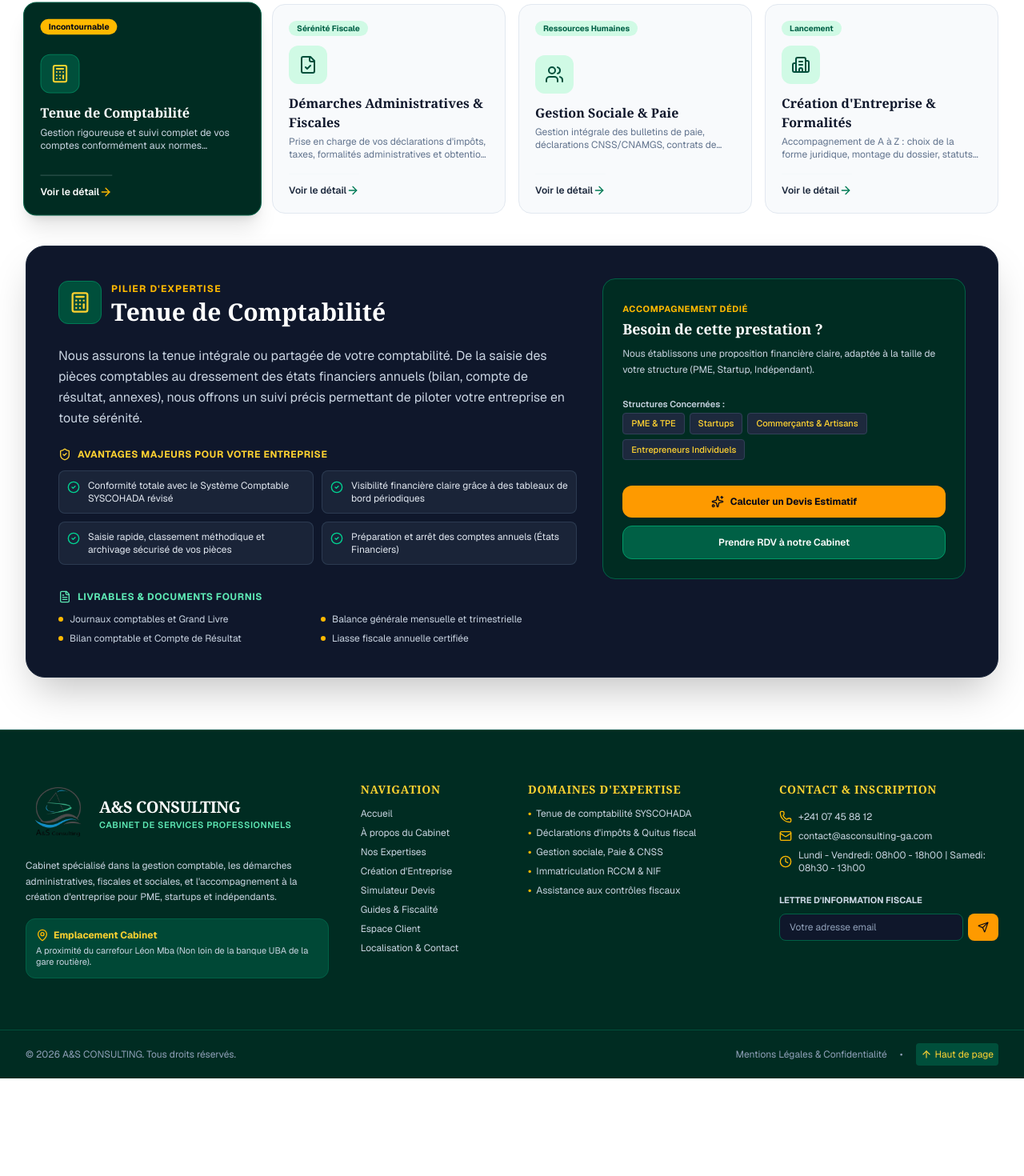
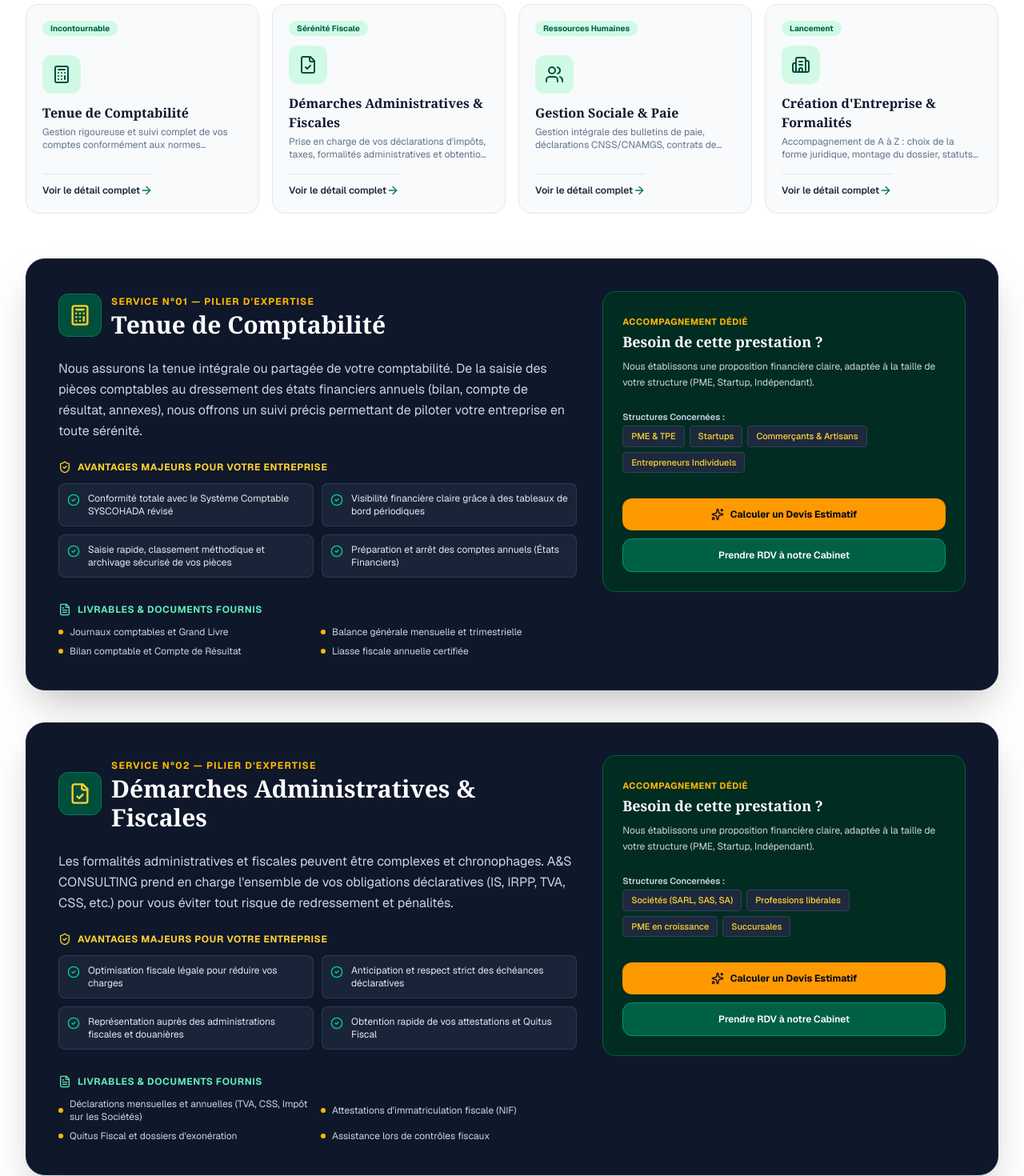
Before and after one commit to Agascom/asconsulting, a Next.js app: page /services in a window 1280 px wide. Shown: the part 478-1948 px from the top of the page at 80% size. Before the commit the page ends 1826 px from the top, so only its background shows below. Built offline with nearby package versions, Linux system fonts and the light colour scheme.

Commit message:
Suppression de la page /a-propos ; page services : affichage du détail complet de chaque service en sections empilées (avantages, livrables, publics cibles)

```diff
--- a/src/components/portal/services-section.tsx
+++ b/src/components/portal/services-section.tsx
@@ -1,6 +1,5 @@
 "use client";
 
-import { useState } from "react";
 import type { PageTab, ServiceDetail } from "@/lib/portal-data";
 import { CORE_SERVICES } from "@/lib/portal-data";
 import {
@@ -33,12 +32,11 @@ function ServiceIcon({ iconName, className }: { iconName: string; className?: st
   return <Icon className={className} />;
 }
 
+function scrollToService(id: string) {
+  document.getElementById(`service-${id}`)?.scrollIntoView({ behavior: "smooth" });
+}
+
 export function ServicesSection({ onNavigate, onOpenAppointment }: ServicesSectionProps) {
-  const [selectedServiceId, setSelectedServiceId] = useState<string>(CORE_SERVICES[0].id);
-
-  const activeService: ServiceDetail =
-    CORE_SERVICES.find((s) => s.id === selectedServiceId) || CORE_SERVICES[0];
-
   return (
     <section id="services" className="border-b border-slate-200 bg-white py-16">
       <div className="mx-auto max-w-7xl px-4 sm:px-6 lg:px-8">
@@ -56,83 +54,90 @@ export function ServicesSection({ onNavigate, onOpenAppointment }: ServicesSecti
           </p>
         </div>
 
-        {/* 4 Core Pillars Selector Cards */}
-        <div className="mb-10 grid grid-cols-1 gap-4 sm:grid-cols-2 lg:grid-cols-4">
-          {CORE_SERVICES.map((srv) => {
-            const isSelected = srv.id === selectedServiceId;
-
-            return (
+        {/* 4 Core Pillars Overview Cards */}
+        <div className="mb-14 grid grid-cols-1 gap-4 sm:grid-cols-2 lg:grid-cols-4">
+          {CORE_SERVICES.map((srv) => (
             <button
               key={srv.id}
-                onClick={() => setSelectedServiceId(srv.id)}
-                className={`relative flex flex-col justify-between rounded-2xl border p-5 text-left transition-all duration-300 ${
-                  isSelected
-                    ? "scale-[1.02] border-emerald-800 bg-emerald-950 text-white shadow-xl"
-                    : "border-slate-200 bg-slate-50 text-slate-800 hover:border-emerald-300 hover:bg-emerald-50"
-                }`}
+              onClick={() => scrollToService(srv.id)}
+              className="group relative flex flex-col justify-between rounded-2xl border border-slate-200 bg-slate-50 p-5 text-left text-slate-800 transition-all duration-300 hover:-translate-y-0.5 hover:border-emerald-300 hover:bg-emerald-50 hover:shadow-md"
             >
               {srv.tag && (
-                  <span
-                    className={`mb-3 self-start rounded-full px-2.5 py-0.5 text-[10px] font-bold ${
-                      isSelected ? "bg-amber-400 text-slate-950" : "bg-emerald-100 text-emerald-800"
-                    }`}
-                  >
+                <span className="mb-3 self-start rounded-full bg-emerald-100 px-2.5 py-0.5 text-[10px] font-bold text-emerald-800">
                   {srv.tag}
                 </span>
               )}
 
               <div className="space-y-3">
-                  <div
-                    className={`flex h-12 w-12 items-center justify-center rounded-xl ${
-                      isSelected
-                        ? "border border-emerald-700 bg-emerald-900 text-amber-300"
-                        : "bg-emerald-100 text-emerald-900"
-                    }`}
-                  >
+                <div className="flex h-12 w-12 items-center justify-center rounded-xl bg-emerald-100 text-emerald-900">
                   <ServiceIcon iconName={srv.iconName} className="h-6 w-6" />
                 </div>
 
                 <div>
-                    <h3 className={`font-serif text-base font-bold ${isSelected ? "text-white" : "text-slate-900"}`}>
-                      {srv.title}
-                    </h3>
-                    <p className={`mt-1 line-clamp-2 text-xs ${isSelected ? "text-slate-300" : "text-slate-500"}`}>
-                      {srv.shortDesc}
-                    </p>
+                  <h3 className="font-serif text-base font-bold text-slate-900">{srv.title}</h3>
+                  <p className="mt-1 line-clamp-2 text-xs text-slate-500">{srv.shortDesc}</p>
                 </div>
               </div>
 
-                <div className="mt-4 flex items-center justify-between border-t border-slate-200/20 pt-3 text-xs font-semibold">
-                  <span>Voir le détail</span>
-                  <ArrowRight className={`h-4 w-4 ${isSelected ? "text-amber-400" : "text-emerald-700"}`} />
+              <div className="mt-4 flex items-center justify-between border-t border-slate-200 pt-3 text-xs font-semibold">
+                <span>Voir le détail complet</span>
+                <ArrowRight className="h-4 w-4 text-emerald-700 transition-transform group-hover:translate-x-0.5" />
               </div>
             </button>
-            );
-          })}
+          ))}
         </div>
 
-        {/* Detailed Service Display Card */}
-        <div className="relative overflow-hidden rounded-3xl border border-slate-800 bg-slate-900 p-6 text-white shadow-2xl sm:p-8 lg:p-10">
+        {/* Full Service Details */}
+        <div className="space-y-10">
+          {CORE_SERVICES.map((service, index) => (
+            <ServiceDetailBlock
+              key={service.id}
+              service={service}
+              index={index}
+              onNavigate={onNavigate}
+              onOpenAppointment={onOpenAppointment}
+            />
+          ))}
+        </div>
+      </div>
+    </section>
+  );
+}
+
+function ServiceDetailBlock({
+  service,
+  index,
+  onNavigate,
+  onOpenAppointment,
+}: {
+  service: ServiceDetail;
+  index: number;
+  onNavigate: (tab: PageTab) => void;
+  onOpenAppointment: () => void;
+}) {
+  return (
+    <div
+      id={`service-${service.id}`}
+      className="relative overflow-hidden rounded-3xl border border-slate-800 bg-slate-900 p-6 text-white shadow-2xl scroll-mt-28 sm:p-8 lg:p-10"
+    >
       <div className="grid grid-cols-1 items-start gap-8 lg:grid-cols-12">
         {/* Main Info */}
         <div className="space-y-6 lg:col-span-7">
           <div className="flex items-center gap-3">
             <div className="rounded-xl border border-emerald-700 bg-emerald-900 p-3 text-amber-300">
-                  <ServiceIcon iconName={activeService.iconName} className="h-7 w-7" />
+              <ServiceIcon iconName={service.iconName} className="h-7 w-7" />
             </div>
             <div>
               <span className="text-xs font-bold uppercase tracking-widest text-amber-400">
-                    Pilier d'Expertise
+                Service N°{String(index + 1).padStart(2, "0")} — Pilier d'Expertise
               </span>
               <h3 className="font-serif text-2xl font-bold text-white sm:text-3xl">
-                    {activeService.title}
+                {service.title}
               </h3>
             </div>
           </div>
 
-              <p className="text-sm leading-relaxed text-slate-300 sm:text-base">
-                {activeService.fullDesc}
-              </p>
+          <p className="text-sm leading-relaxed text-slate-300 sm:text-base">{service.fullDesc}</p>
 
           {/* Benefits list */}
           <div className="space-y-3">
@@ -140,7 +145,7 @@ export function ServicesSection({ onNavigate, onOpenAppointment }: ServicesSecti
               <ShieldCheck className="h-4 w-4" /> Avantages Majeurs pour Votre Entreprise
             </h4>
             <div className="grid grid-cols-1 gap-2.5 sm:grid-cols-2">
-                  {activeService.benefits.map((b, i) => (
+              {service.benefits.map((b, i) => (
                 <div
                   key={i}
                   className="flex items-start gap-2.5 rounded-lg border border-slate-700/80 bg-slate-800/80 p-2.5 text-xs text-slate-200"
@@ -158,7 +163,7 @@ export function ServicesSection({ onNavigate, onOpenAppointment }: ServicesSecti
               <FileText className="h-4 w-4" /> Livrables & Documents Fournis
             </h4>
             <ul className="grid grid-cols-1 gap-2 text-xs text-slate-300 sm:grid-cols-2">
-                  {activeService.deliverables.map((d, idx) => (
+              {service.deliverables.map((d, idx) => (
                 <li key={idx} className="flex items-center gap-2">
                   <span className="h-1.5 w-1.5 shrink-0 rounded-full bg-amber-400" />
                   <span>{d}</span>
@@ -185,11 +190,9 @@ export function ServicesSection({ onNavigate, onOpenAppointment }: ServicesSecti
 
           {/* Target audience badges */}
           <div className="space-y-2">
-                <span className="text-[11px] font-semibold text-slate-300">
-                  Structures Concernées :
-                </span>
+            <span className="text-[11px] font-semibold text-slate-300">Structures Concernées :</span>
             <div className="flex flex-wrap gap-1.5">
-                  {activeService.targetAudience.map((target, idx) => (
+              {service.targetAudience.map((target, idx) => (
                 <span
                   key={idx}
                   className="rounded border border-slate-700 bg-slate-800 px-2.5 py-1 text-[11px] font-medium text-amber-300"
@@ -220,7 +223,5 @@ export function ServicesSection({ onNavigate, onOpenAppointment }: ServicesSecti
         </div>
       </div>
     </div>
-      </div>
-    </section>
   );
 }
```
Also changed, not shown: src/app/(site)/a-propos/page.tsx (deleted, +0 -205 lines). Lines whose indentation alone changed are shown as unchanged.
